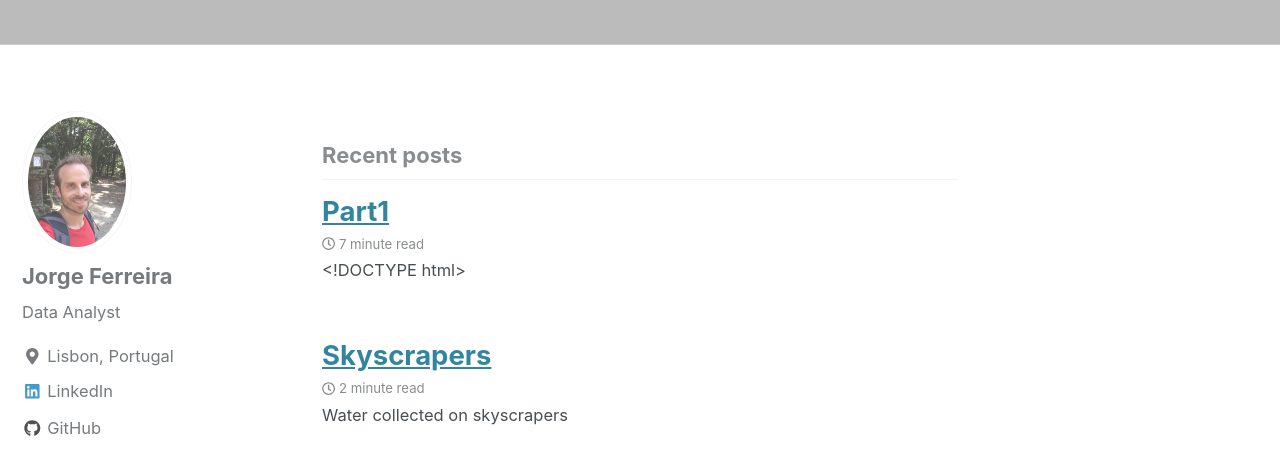
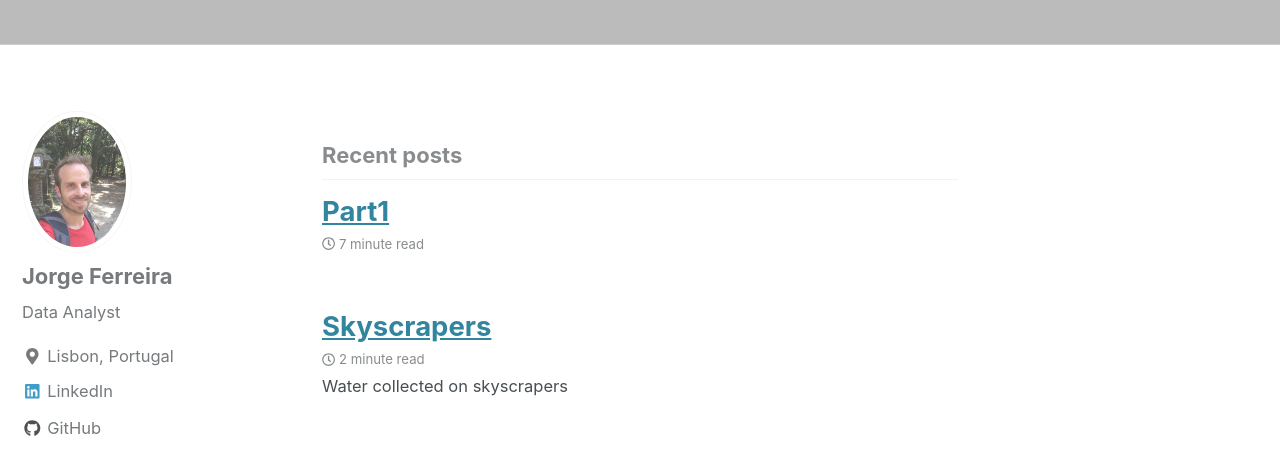
Before and after one commit to Jorg3GF/jorg3gf.github.io, a Jekyll site: the page built from index.html, in a window 1280 px wide and 900 px high, scrolled down 586 px. Shown: the top 475 px of the window. Built offline with Jekyll 4.4.1, drawn with Linux system fonts in a browser that asks for light colours; cached includes are drawn as plain includes; nearby versions of some CDN libraries; the list of posts is cut into pages by our own code.

Commit message:
Update 2018-11-30-part1.html

```diff
--- a/_posts/2018-11-30-part1.html
+++ b/_posts/2018-11-30-part1.html
@@ -1,4 +1,4 @@
-<!DOCTYPE html>
+<challenge>
 
 <html xmlns="http://www.w3.org/1999/xhtml">
 
```
